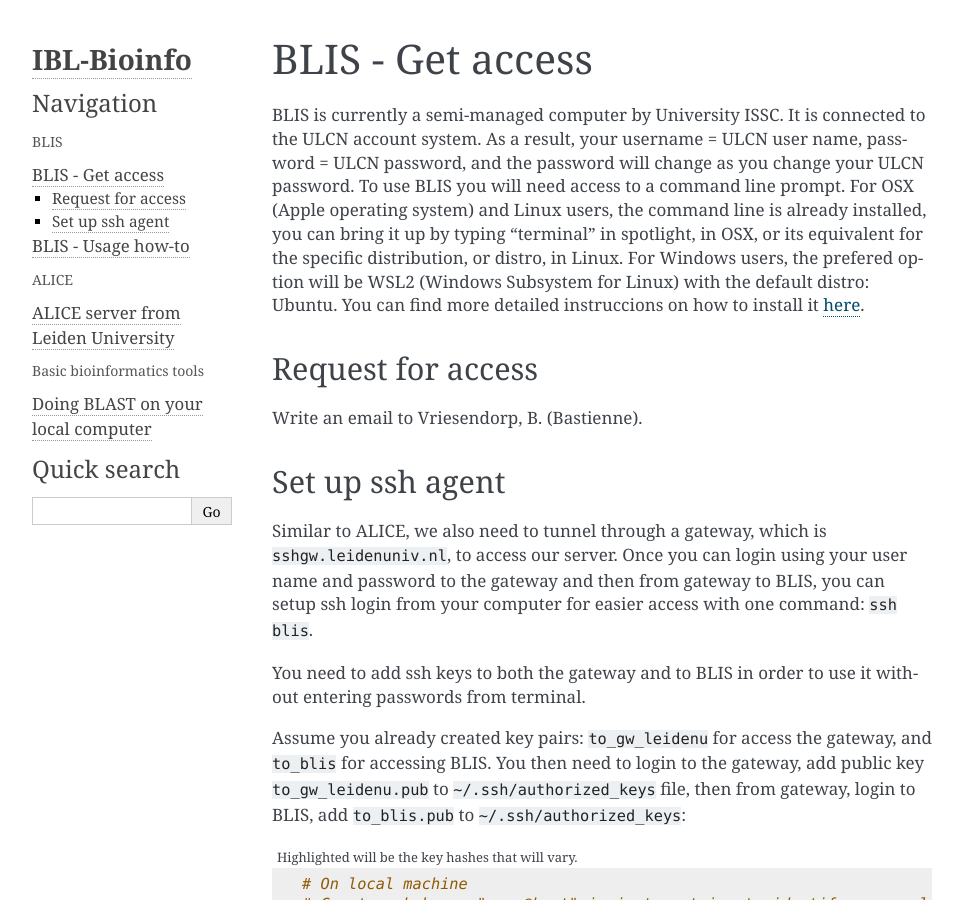
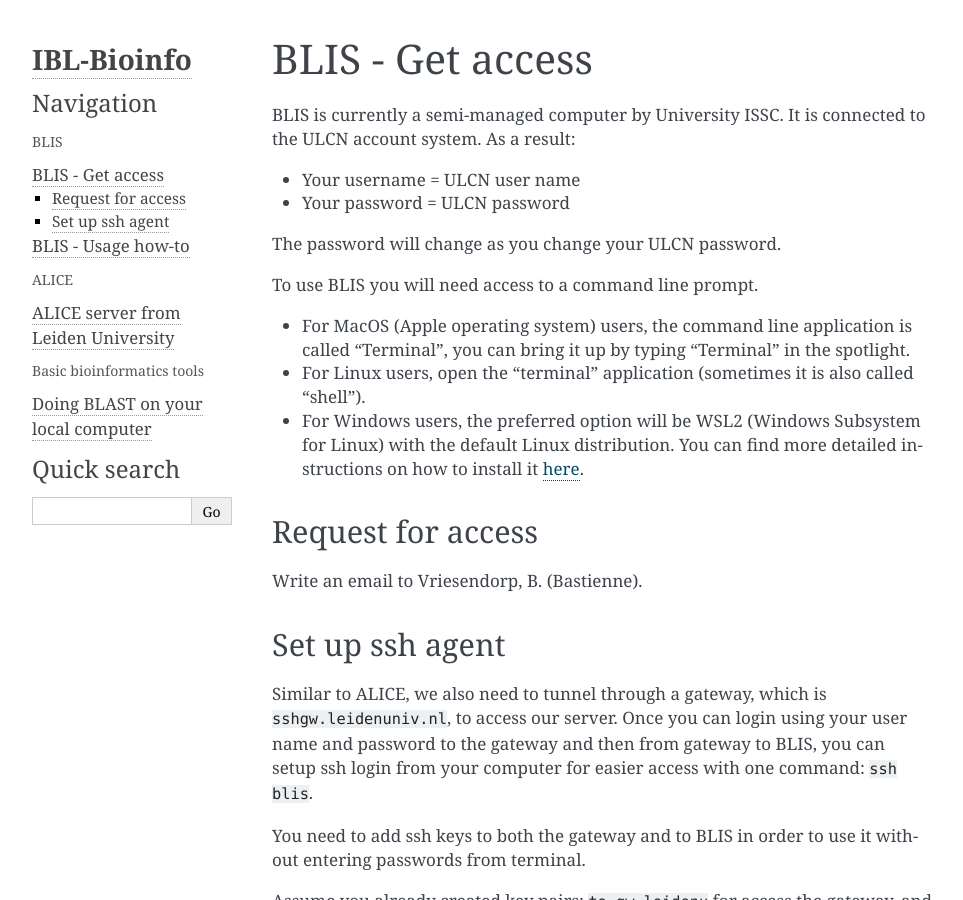
Before and after one commit to IBL-bioinfo/IBL-bioinformatics-wiki, a Sphinx documentation site: the page built from docs/source/blis/blis_get_access.md, in a window 1280 px wide and 900 px high. Shown: the whole window, without its empty margins (148-1111 px from the left). Built offline with Sphinx 7.4.7, drawn with Linux system fonts in a browser that asks for light colours.

Commit message:
Re-structured the intro (#18)

````diff
--- a/docs/source/blis/blis_get_access.md
+++ b/docs/source/blis/blis_get_access.md
@@ -7,7 +7,16 @@
 ---
 ```
 
-BLIS is currently a semi-managed computer by University ISSC. It is connected to the ULCN account system. As a result, your username = ULCN user name, password = ULCN password, and the password will change as you change your ULCN password. To use BLIS you will need access to a command line prompt. For OSX (Apple operating system) and Linux users, the command line is already installed, you can bring it up by typing "terminal" in spotlight, in OSX, or its equivalent for the specific distribution, or distro, in Linux. For Windows users, the prefered option will be WSL2 (Windows Subsystem for Linux) with the default distro: Ubuntu. You can find more detailed instruccions on how to install it [here](https://learn.microsoft.com/en-us/windows/wsl/install).
+BLIS is currently a semi-managed computer by University ISSC. It is connected to the ULCN account system. As a result:
+- Your username = ULCN user name
+- Your password = ULCN password
+
+The password will change as you change your ULCN password.
+
+To use BLIS you will need access to a command line prompt.
+- For MacOS (Apple operating system) users, the command line application  is called "Terminal", you can bring it up by typing "Terminal" in the spotlight.
+- For Linux users, open the "terminal" application (sometimes it is also called "shell").
+- For Windows users, the preferred option will be WSL2 (Windows Subsystem for Linux) with the default Linux distribution. You can find more detailed instructions on how to install it [here](https://learn.microsoft.com/en-us/windows/wsl/setup/environmentl).
 
 ## Request for access
 
````
